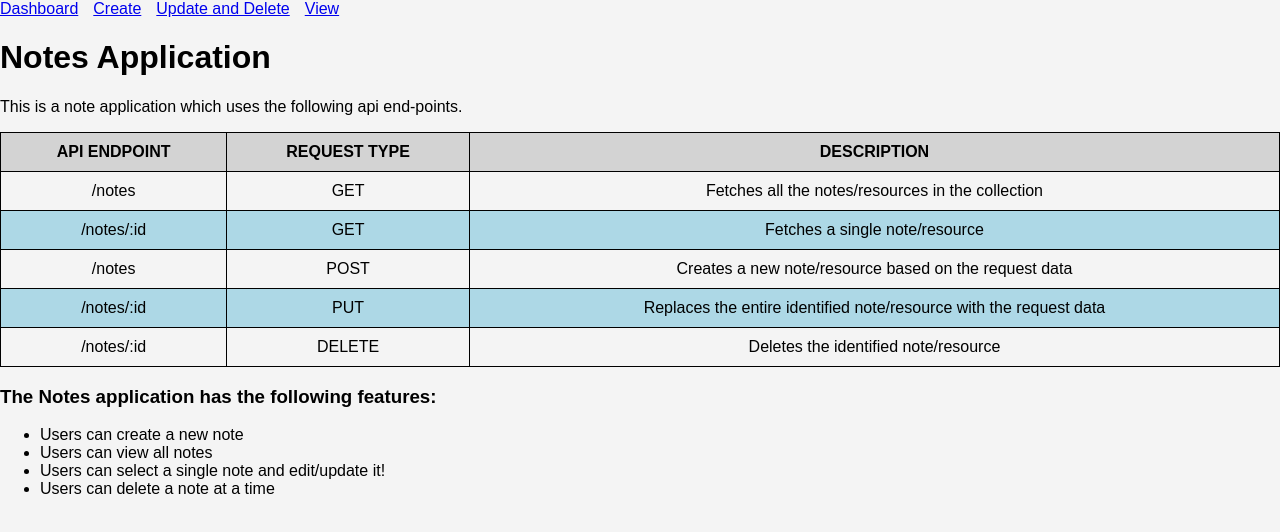
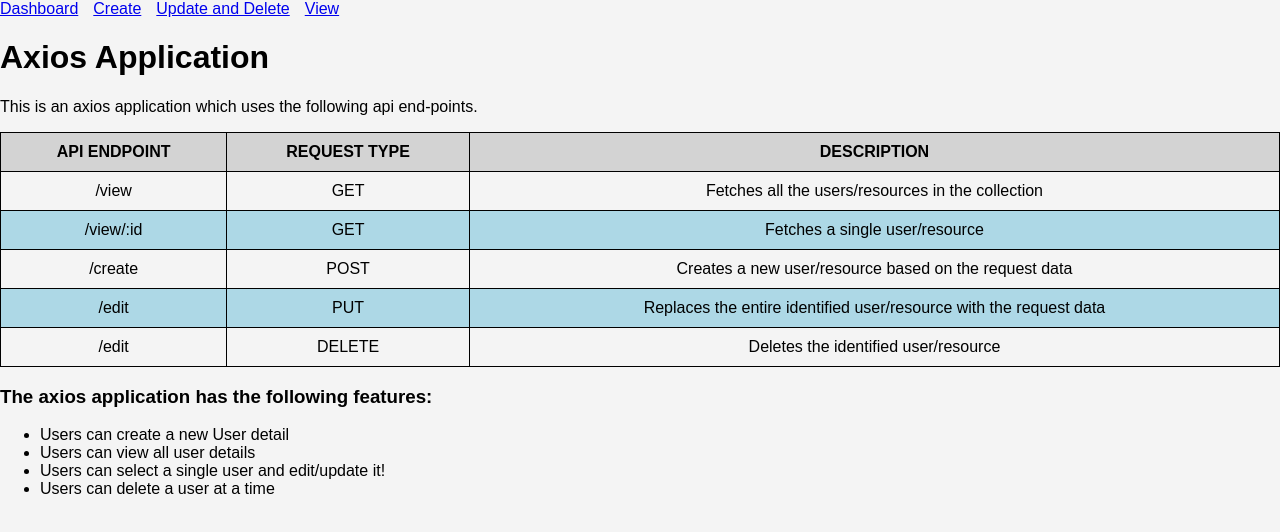
Before and after one commit to Raon-The-Programmer/BharathInternship, a React (Vite) app: page / in a window 1280 px wide. Shown: the top 532 px of the page. Built offline with nearby package versions, Linux system fonts and the light colour scheme.

Commit message:
final commit

```diff
--- a/src/components/Create.jsx
+++ b/src/components/Create.jsx
@@ -1,12 +1,29 @@
+import axios from 'axios'
 import React, { useState } from 'react'
 
 const Create = () => {
   const [name,setName] = useState('')
   const [email,setEmail] = useState('')
   const [phone,setPhone] = useState('')
+  let userObject = {
 
-  const handleSubmit=(e)=>{
+ name:name,
+ email:email,
+ phone:phone
+
+  }
+
+  const handleSubmit=async(e)=>{
       e.preventDefault()
+      try {
+        const res = await axios.post('https://jsonplaceholder.typicode.com/users',userObject);
+        console.log('User added:', res.data);
+        // You can update the user list here if needed.
+      }
+      catch(err){
+        console.log("Error occured while posting: ",err)
+      }
+
 
   }
   return (
@@ -14,19 +31,15 @@
     <form action="submit" >
       <div>
       <label htmlFor="name"> Name: &nbsp;&nbsp;
-        <input type="text" placeholder='Enter your name.' />
-      </label></div>
-      <div>
-      <label htmlFor="username"> Username: &nbsp;&nbsp;
-        <input type="text" placeholder='Username..' />
+        <input type="text" placeholder='Enter your name.' onChange={e=>setName(e.target.value)}/>
       </label></div>
       <div>
       <label htmlFor="email"> Email: &nbsp;&nbsp;
-        <input type="text" placeholder='Email..' />
+        <input type="text" placeholder='Email..' onChange={e=>setEmail(e.target.value)} />
       </label></div>
       <div>
       <label htmlFor="phone"> Phone Number: &nbsp;&nbsp;
-        <input type="text" placeholder='type..' />
+        <input type="text" placeholder='type..' onChange={e=>setPhone(e.target.value)}/>
       </label></div>
       <button action='submit' onClick={handleSubmit}>Create</button>
     </form>
--- a/src/components/Dashboard.jsx
+++ b/src/components/Dashboard.jsx
@@ -4,8 +4,8 @@
 const Dashboard = () => {
   return (
     <div>
-    <h1>Notes Application</h1>
-    <p>This is a note application which uses the following api end-points.</p>
+    <h1>Axios Application</h1>
+    <p>This is an axios application which uses the following api end-points.</p>
   <table>
     <thead>
       <tr>
@@ -17,44 +17,44 @@
 
     <tbody>
       <tr>
-        <td>/notes</td>
+        <td>/view</td>
         <td>GET</td>
-        <td>Fetches all the notes/resources in the collection</td>
+        <td>Fetches all the users/resources in the collection</td>
       </tr>
 
       <tr>
-        <td>/notes/:id</td>
+        <td>/view/:id</td>
         <td>GET</td>
-        <td>Fetches a single note/resource</td>
+        <td>Fetches a single user/resource</td>
       </tr>
 
       <tr>
-        <td>/notes</td>
+        <td>/create</td>
         <td>POST</td>
-        <td>Creates a new note/resource based on the request data</td>
+        <td>Creates a new user/resource based on the request data</td>
       </tr>
 
       <tr>
-        <td>/notes/:id</td>
+        <td>/edit</td>
         <td>PUT</td>
-        <td>Replaces the entire identified note/resource with the request data</td>
+        <td>Replaces the entire identified user/resource with the request data</td>
       </tr>
 
       <tr>
-        <td>/notes/:id</td>
+        <td>/edit</td>
         <td>DELETE</td>
-        <td>Deletes the identified note/resource</td>
+        <td>Deletes the identified user/resource</td>
       </tr>
       </tbody>
   </table>
 
   <div>
-    <h3>The Notes application has the following features:</h3>
+    <h3>The axios application has the following features:</h3>
     <ul>
-      <li>Users can create a new note</li>
-      <li>Users can view all notes</li>
-      <li>Users can select a single note and edit/update it!</li>
-      <li>Users can delete a note at a time</li>
+      <li>Users can create a new User detail</li>
+      <li>Users can view all user details</li>
+      <li>Users can select a single user and edit/update it!</li>
+      <li>Users can delete a user at a time</li>
     </ul>
   </div>
 </div>
--- a/src/components/Edit.jsx
+++ b/src/components/Edit.jsx
@@ -1,9 +1,60 @@
-import React from 'react'
+import React, { useState } from 'react';
+import axios from 'axios';
 
-const Edit = () => {
+const UpdateDeleteUser = () => {
+  const [userId, setUserId] = useState('');
+  const [updatedName, setUpdatedName] = useState('');
+  const [updatedEmail, setUpdatedEmail] = useState('');
+  const [updatedPhone, setUpdatedPhone] = useState('');
+
+  const handleDeleteUser = async () => {
+    try {
+      const res = await axios.delete(`https://jsonplaceholder.typicode.com/users/${userId}`);
+      console.log('User deleted:', res.data);
+      // You can update the user list here if needed.
+    } catch (error) {
+      console.error('Error deleting user:', error);
+    }
+  };
+
+  const handleUpdateUser = async () => {
+    try {
+      const res = await axios.put(`https://jsonplaceholder.typicode.com/users/${userId}`, {
+        name: updatedName,
+        email: updatedEmail,
+        phone: updatedPhone,
+      });
+      console.log('User updated:', res.data);
+      // You can update the user list here if needed.
+    } catch (error) {
+      console.error('Error updating user:', error);
+    }
+  };
+
   return (
-    <div>Edit</div>
-  )
-}
+    <div>
+      <h2>Update/Delete User</h2>
+      <div>
+        <label>User ID:</label>
+        <input type="text" value={userId} onChange={(e) => setUserId(e.target.value)} />
+      </div>
+      <div>
+        <label>Updated Name:</label>
+        <input type="text" value={updatedName} onChange={(e) => setUpdatedName(e.target.value)} />
+      </div>
+      <div>
+        <label>Updated Email:</label>
+        <input type="text" value={updatedEmail} onChange={(e) => setUpdatedEmail(e.target.value)} />
+      </div>
+      <div>
+        <label>Updated Phone:</label>
+        <input type="text" value={updatedPhone} onChange={(e) => setUpdatedPhone(e.target.value)} />
+      </div>
 
-export default Edit
+      <button onClick={handleDeleteUser}>Delete User</button>
+      <button onClick={handleUpdateUser}>Update User</button>
+    </div>
+  );
+};
+
+export default UpdateDeleteUser;
--- a/src/components/View.jsx
+++ b/src/components/View.jsx
@@ -26,4 +26,4 @@
   </div>)
 }
 
-export default View
+export default View;
```
